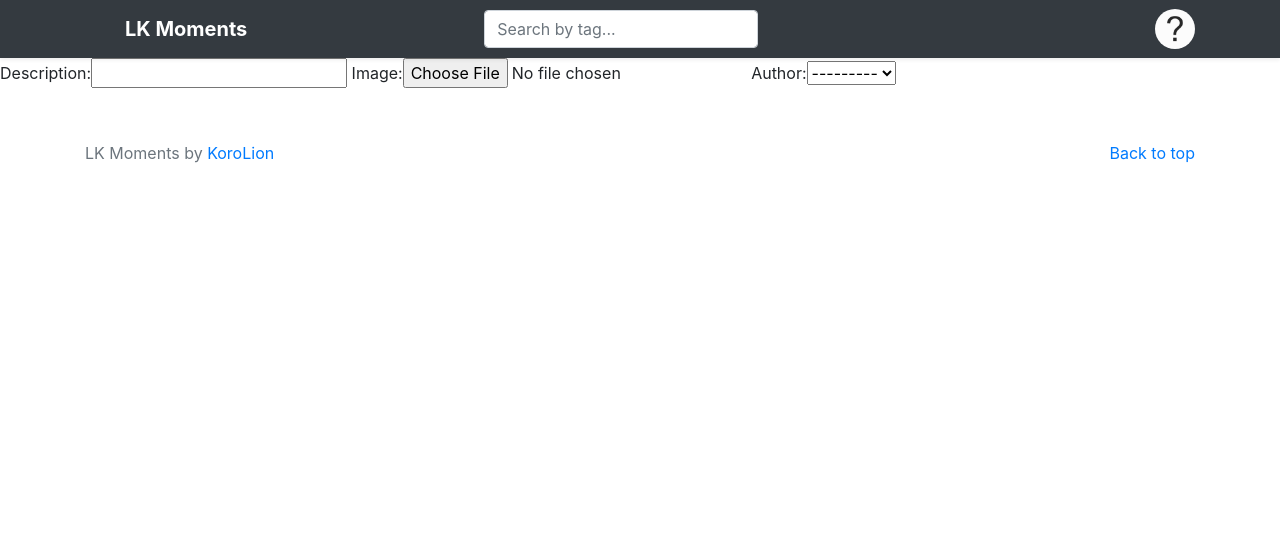
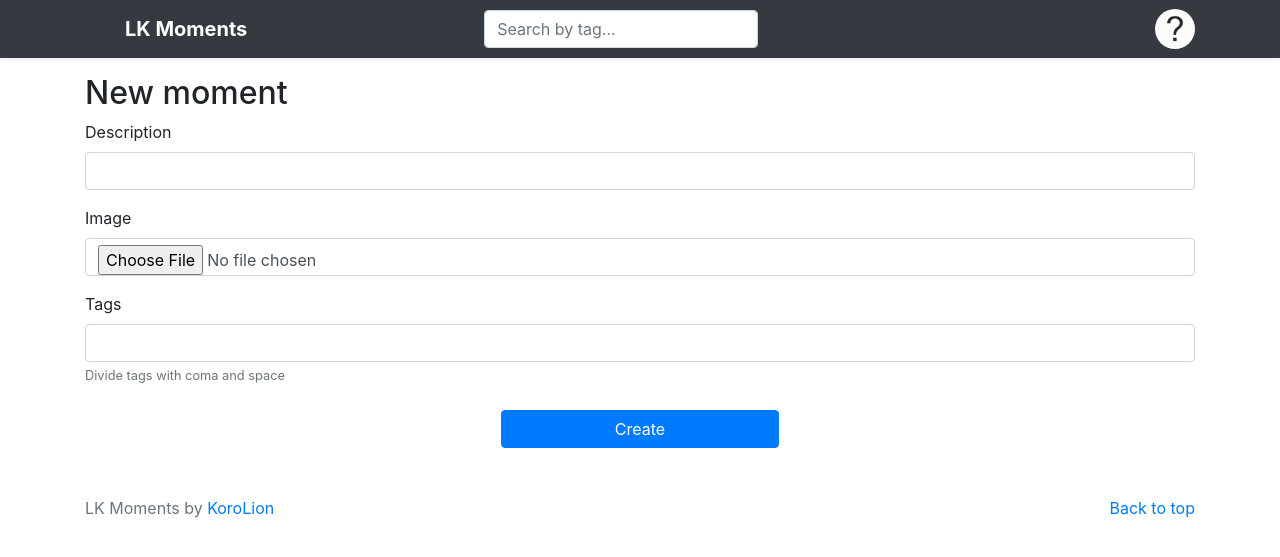
Before and after one commit to KoroLion/tp_web_dev, a Django app: page /moments/add/ in a window 1280 px wide. Shown: the top 557 px of the page. Run offline with Django 3.2, Linux system fonts and the light colour scheme; the visitor is signed in with stand-in values (Sample User, id 1); data comes from the database, SQL or seed files in the repository; style sheets or scripts are compiled from the project's sources; some libraries are stand-ins or nearby versions.

Commit message:
Adding moment with tags, refactoring

```diff
--- a/src/lk_moments/rest.py
+++ b/src/lk_moments/rest.py
@@ -5,7 +5,7 @@ from django.db.models import Count
 
 
 class StandardResultsSetPagination(pagination.PageNumberPagination):
-    page_size = 2
+    page_size = 5
     page_size_query_param = 'page_size'
     max_page_size = 1000
 
@@ -23,6 +23,8 @@ class UserSerializer(serializers.HyperlinkedModelSerializer):
 class UserViewSet(viewsets.ModelViewSet):
     queryset = User.objects.annotate(num_moments=Count('moment')).order_by('-num_moments')
     serializer_class = UserSerializer
+
+    pagination_class = StandardResultsSetPagination
 
 
 class LikeSerializer(serializers.HyperlinkedModelSerializer):
--- /dev/null
+++ b/src/moments_feed/forms.py
@@ -0,0 +1,41 @@
+from django.utils import timezone
+from django.forms import ModelForm, CharField
+from django.utils.html import strip_tags
+
+from moments_feed.models import Moment, Tag
+
+
+class MomentCreateForm(ModelForm):
+    tags = CharField(max_length=255, label='Tags', help_text='Divide tags with coma and space')
+
+    class Meta:
+        model = Moment
+        fields = ('description', 'image')
+
+    @staticmethod
+    def __add_tags(moment, tags):
+        tags = tags.replace(' ', '').split(',')
+        for name in tags:
+            name = strip_tags(name)
+            tag = Tag.objects.filter(name=name)
+            if len(tag) != 0:
+                tag = tag[0]
+                tag.moment.add(moment)
+            else:
+                tag = Tag(name=name)
+                tag.save()
+                tag.moment.add(moment)
+
+    def __init__(self, user=None, *args, **kwargs):
+        super().__init__(*args, **kwargs)
+        self.author = user
+        for visible in self.visible_fields():
+            visible.field.widget.attrs['class'] = 'form-control'
+
+    def save(self, commit=False):
+        super().save(commit)
+        self.instance.author = self.author
+        self.instance.created_date = timezone.now()
+        self.instance.save()
+        self.__add_tags(self.instance, self.cleaned_data['tags'])
+        return self.instance
--- a/src/moments_feed/models.py
+++ b/src/moments_feed/models.py
@@ -1,6 +1,7 @@
 import os
 from uuid import uuid1
 
+from django.shortcuts import reverse
 from django.db import models
 from django.dispatch import receiver
 
@@ -25,6 +26,7 @@ class Moment(models.Model):
         return self.comment_set.all().order_by('-id')
 
     def save(self, *args, **kwargs):
+        super().save(*args, **kwargs)
         if self.image:
             compress_image(self.image.path, 600, 600)
 
--- a/src/moments_feed/static/moments_feed/moment.styl
+++ b/src/moments_feed/static/moments_feed/moment.styl
@@ -6,8 +6,8 @@ div.moment
   border 1px solid #CCC
   border-radius 3px
   display flex
+  max-height 602px
   div.image
-    width 600px
     height 600px
     img
       width 100%
@@ -16,13 +16,15 @@ div.moment
     display flex
     flex-direction column
     flex-grow 1
+    width 540px
+    max-width 540px
     div.user-info
       display flex
       padding 5px
       padding-left 20px
       border-bottom 1px solid #EEE
       div.avatar
-        width 50px
+        min-width 50px
         height 50px
         border-radius 64px
         overflow hidden
--- a/src/moments_feed/static/moments_feed/moments_list.styl
+++ b/src/moments_feed/static/moments_feed/moments_list.styl
@@ -4,6 +4,7 @@ div.moments-list
   div
     flex 1 0 26%
     max-width 33%
+    margin-top 20px
     margin-left 20px
     overflow hidden
     img
--- a/src/moments_feed/templates/moments_feed/moment.html
+++ b/src/moments_feed/templates/moments_feed/moment.html
@@ -38,7 +38,7 @@
                             <div class="avatar">
                                 <div class="image">
                                     <a href="{% url "profile" comment.author.username %}">
-                                        <img src="{{ comment.author.avatar.url }}" alt="">
+                                        <img src="{{ comment.author.get_avatar_url }}" alt="">
                                     </a>
                                 </div>
                             </div>
--- a/src/moments_feed/templates/moments_feed/moment_add.html
+++ b/src/moments_feed/templates/moments_feed/moment_add.html
@@ -3,7 +3,24 @@
 {% load static %}
 
 {% block content %}
-    {{ form }}
+    <div class="container mt-3">
+        <h2>New moment</h2>
+        <form method="POST" id="signupForm" enctype="multipart/form-data">
+            {% csrf_token %}
+            {% for input in form %}
+                <div class="form-group">
+                    <label for="{{ input.name }}">{{ input.label }}</label>
+                    {{ input }}
+                    <small class="text-muted">{{ input.help_text }}</small>
+                    {{ input.errors }}
+                </div>
+            {% endfor %}
+
+            <div class="form-group w-25 mx-auto mt-4">
+                <button type="submit" class="btn btn-primary btn-block">Create</button>
+            </div>
+        </form>
+    </div>
 {% endblock %}
 
 {% block before_body_end %}
--- a/src/moments_feed/templates/moments_feed/moments_best.html
+++ b/src/moments_feed/templates/moments_feed/moments_best.html
@@ -6,6 +6,7 @@
     <link rel="stylesheet" href="{% static "moments_feed/moments_list.css" %}">
 
     <div class="container mt-5">
+        {% if moments %}
             <div class="moments-list">
                 {% for moment in moments %}
                     <div class="lite-moment">
@@ -15,6 +16,11 @@
                     </div>
                 {% endfor %}
             </div>
+        {% else %}
+            <div class="text-center h2">
+                Nothing found!
+            </div>
+        {% endif %}
 
         {% if is_paginated %}
             <div class="paginator mt-5">
--- a/src/moments_feed/views.py
+++ b/src/moments_feed/views.py
@@ -5,33 +5,48 @@ from django.utils import timezone
 from django.shortcuts import redirect, reverse, get_object_or_404
 from django.http.response import HttpResponse
 
-from .models import Moment, Comment, Tag, Like
+from moments_feed.models import Moment, Comment, Tag, Like
+from moments_feed.forms import MomentCreateForm
 
 
 class MomentsListView(ListView):
     model = Moment
     context_object_name = 'moments'
     ordering = '-id'
-    paginate_by = 10
+    paginate_by = 4 * 3  # 3 per row
     template_name = 'moments_feed/moments_best.html'
 
     def get_queryset(self):
         search = self.request.GET.get('search', None)
         if search:
-            tag = get_object_or_404(Tag, name=search)
-            return tag.moment.all()
+            tag = Tag.objects.filter(name=search)
+            if len(tag) != 0:
+                return tag[0].moment.all()
+            else:
+                # nothing found = empty list
+                return list()
 
         return super().get_queryset()
 
 
 class MomentsFeedView(MomentsListView):
+    paginate_by = 10
     template_name = 'moments_feed/moments_feed.html'
 
 
 class MomentAddView(CreateView):
     model = Moment
     template_name = 'moments_feed/moment_add.html'
-    fields = ('description', 'image', 'author')
+    form_class = MomentCreateForm
+
+    def get_success_url(self):
+        print(self.object)
+        return reverse('moment', args=(self.object.pk,))
+
+    def get_form_kwargs(self):
+        kwargs = super().get_form_kwargs()
+        kwargs['user'] = self.request.user
+        return kwargs
 
 
 class MomentView(DetailView):
--- a/src/registration/templates/registration/registration.html
+++ b/src/registration/templates/registration/registration.html
@@ -12,6 +12,7 @@
             <div class="form-group">
                 <label for="{{ input.name }}">{{ input.label }}</label>
                 {{ input }}
+                <small class="text-muted">{{ input.help_text }}</small>
                 {{ input.errors }}
             </div>
         {% endfor %}
--- a/src/user_profile/views.py
+++ b/src/user_profile/views.py
@@ -14,9 +14,6 @@ class UserEditForm(ModelForm):
         for visible in self.visible_fields():
             visible.field.widget.attrs['class'] = 'form-control'
 
-    def save(self, commit=True):
-        user = super().save(commit=True)
-
 
 class Profile(DetailView):
     model = User
```
Also changed, not shown: src/moments_feed/management/commands/filldb.py (+45 -2 lines), src/moments_feed/static/moments_feed/js/users.js (added, +36 -0 lines), src/moments_feed/templates/moments_feed/moments_feed.html (+2 -37 lines), src/moments_feed/static/moments_feed/js/like-button.js (renamed from src/moments_feed/static/moments_feed/like-button.js). Lines whose indentation alone changed are shown as unchanged.
